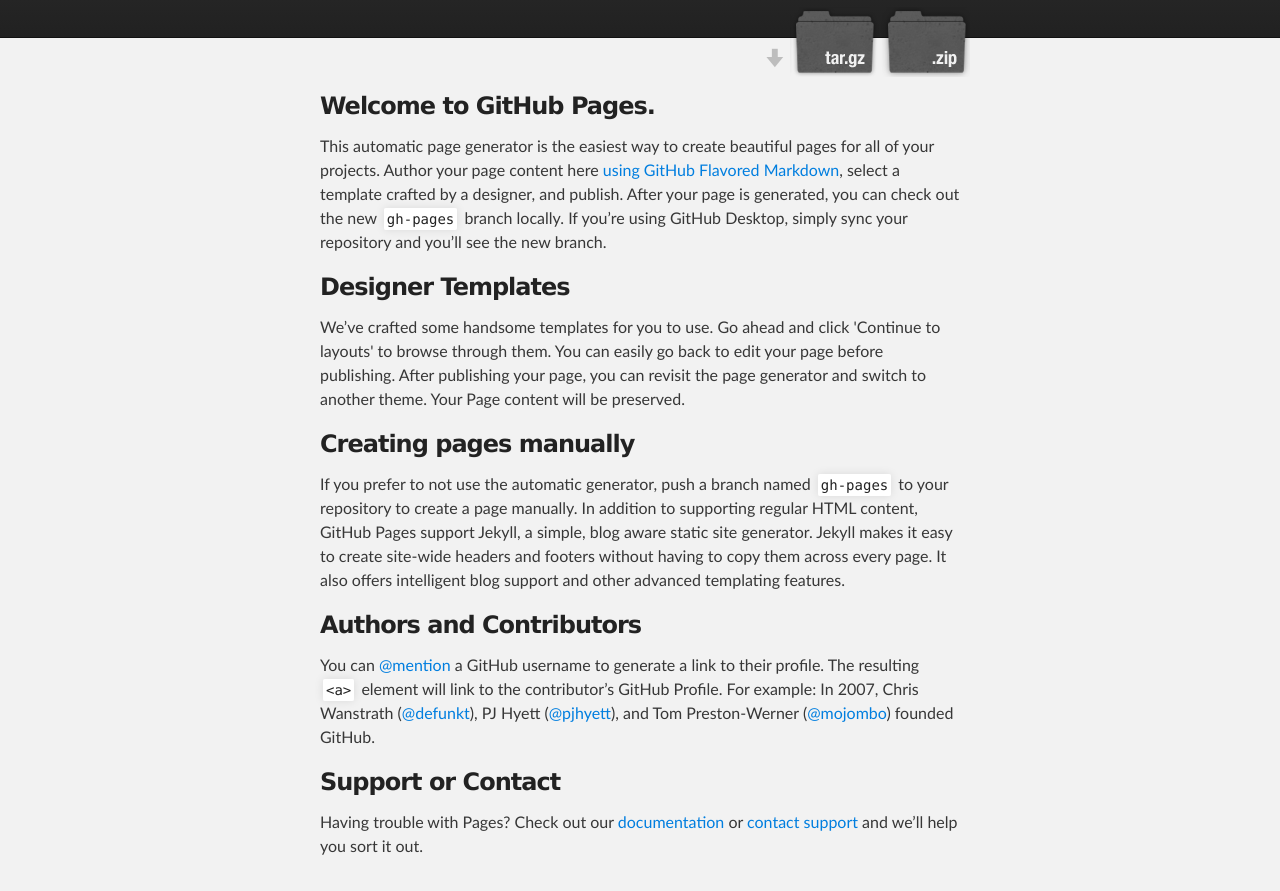
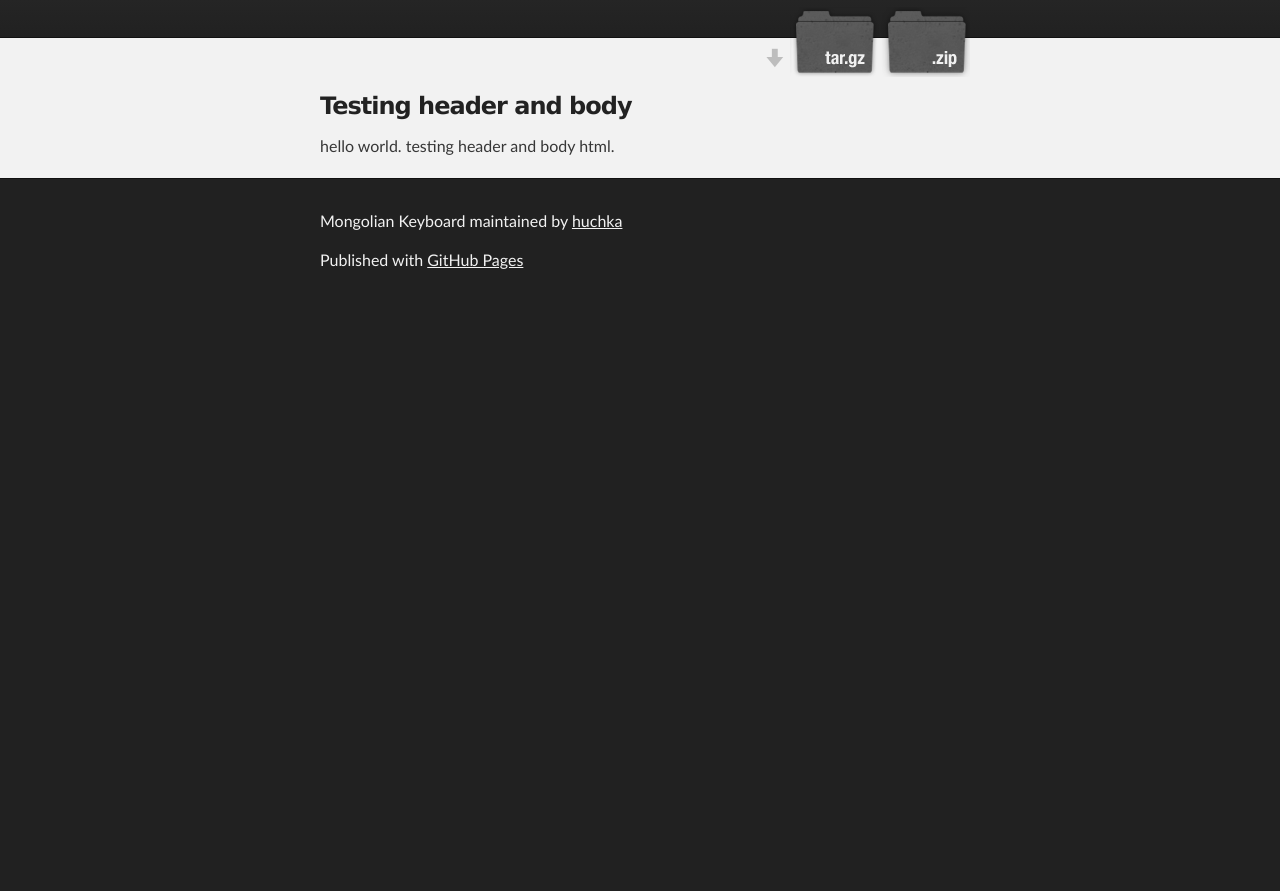
Before and after one commit to huchka/Mongoliankeyboard, a plain HTML site: page index.html in a window 1280 px wide. Shown: the part 172-1063 px from the top of the page. After the commit the page ends 800 px from the top, so only its background shows below. Drawn offline with Linux system fonts and the light colour scheme.

Commit message:
Cleared index.html. and added git ignore file.

```diff
--- a/index.html
+++ b/index.html
@@ -18,7 +18,7 @@
         <header class="inner">
           <a id="forkme_banner" href="https://github.com/huchka/Mongoliankeyboard">View on GitHub</a>
 
-          <h1 id="project_title">Mongoliankeyboard</h1>
+          <h1 id="project_title">Mongolian Keyboard</h1>
           <h2 id="project_tagline">Mongolian keyboard on QWERTY keyboard.</h2>
 
             <section id="downloads">
@@ -31,37 +31,15 @@
     <!-- MAIN CONTENT -->
     <div id="main_content_wrap" class="outer">
       <section id="main_content" class="inner">
-        <h3>
-<a id="welcome-to-github-pages" class="anchor" href="#welcome-to-github-pages" aria-hidden="true"><span aria-hidden="true" class="octicon octicon-link"></span></a>Welcome to GitHub Pages.</h3>
-
-<p>This automatic page generator is the easiest way to create beautiful pages for all of your projects. Author your page content here <a href="https://guides.github.com/features/mastering-markdown/">using GitHub Flavored Markdown</a>, select a template crafted by a designer, and publish. After your page is generated, you can check out the new <code>gh-pages</code> branch locally. If you’re using GitHub Desktop, simply sync your repository and you’ll see the new branch.</p>
-
-<h3>
-<a id="designer-templates" class="anchor" href="#designer-templates" aria-hidden="true"><span aria-hidden="true" class="octicon octicon-link"></span></a>Designer Templates</h3>
-
-<p>We’ve crafted some handsome templates for you to use. Go ahead and click 'Continue to layouts' to browse through them. You can easily go back to edit your page before publishing. After publishing your page, you can revisit the page generator and switch to another theme. Your Page content will be preserved.</p>
-
-<h3>
-<a id="creating-pages-manually" class="anchor" href="#creating-pages-manually" aria-hidden="true"><span aria-hidden="true" class="octicon octicon-link"></span></a>Creating pages manually</h3>
-
-<p>If you prefer to not use the automatic generator, push a branch named <code>gh-pages</code> to your repository to create a page manually. In addition to supporting regular HTML content, GitHub Pages support Jekyll, a simple, blog aware static site generator. Jekyll makes it easy to create site-wide headers and footers without having to copy them across every page. It also offers intelligent blog support and other advanced templating features.</p>
-
-<h3>
-<a id="authors-and-contributors" class="anchor" href="#authors-and-contributors" aria-hidden="true"><span aria-hidden="true" class="octicon octicon-link"></span></a>Authors and Contributors</h3>
-
-<p>You can <a href="https://help.github.com/articles/basic-writing-and-formatting-syntax/#mentioning-users-and-teams" class="user-mention">@mention</a> a GitHub username to generate a link to their profile. The resulting <code>&lt;a&gt;</code> element will link to the contributor’s GitHub Profile. For example: In 2007, Chris Wanstrath (<a href="https://github.com/defunkt" class="user-mention">@defunkt</a>), PJ Hyett (<a href="https://github.com/pjhyett" class="user-mention">@pjhyett</a>), and Tom Preston-Werner (<a href="https://github.com/mojombo" class="user-mention">@mojombo</a>) founded GitHub.</p>
-
-<h3>
-<a id="support-or-contact" class="anchor" href="#support-or-contact" aria-hidden="true"><span aria-hidden="true" class="octicon octicon-link"></span></a>Support or Contact</h3>
-
-<p>Having trouble with Pages? Check out our <a href="https://help.github.com/pages">documentation</a> or <a href="https://github.com/contact">contact support</a> and we’ll help you sort it out.</p>
+	<h3>Testing header and body</h3>
+	hello world. testing header and body html.
       </section>
     </div>
 
     <!-- FOOTER  -->
     <div id="footer_wrap" class="outer">
       <footer class="inner">
-        <p class="copyright">Mongoliankeyboard maintained by <a href="https://github.com/huchka">huchka</a></p>
+        <p class="copyright">Mongolian Keyboard maintained by <a href="https://github.com/huchka">huchka</a></p>
         <p>Published with <a href="https://pages.github.com">GitHub Pages</a></p>
       </footer>
     </div>
```
Also changed, not shown: 1 other file.
